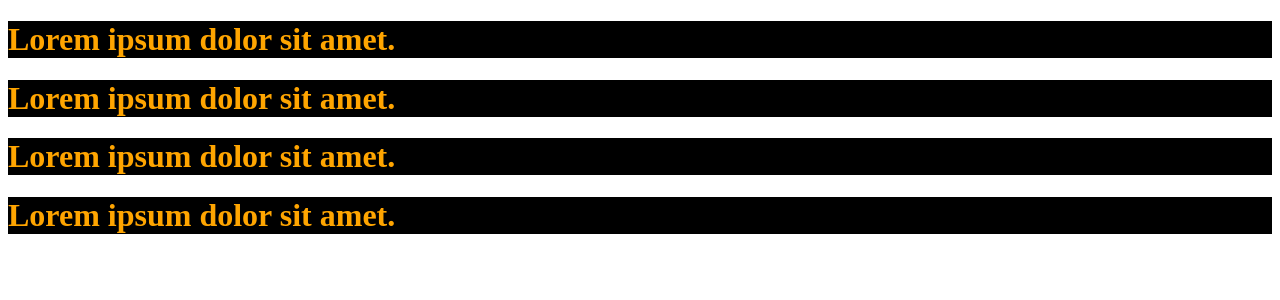
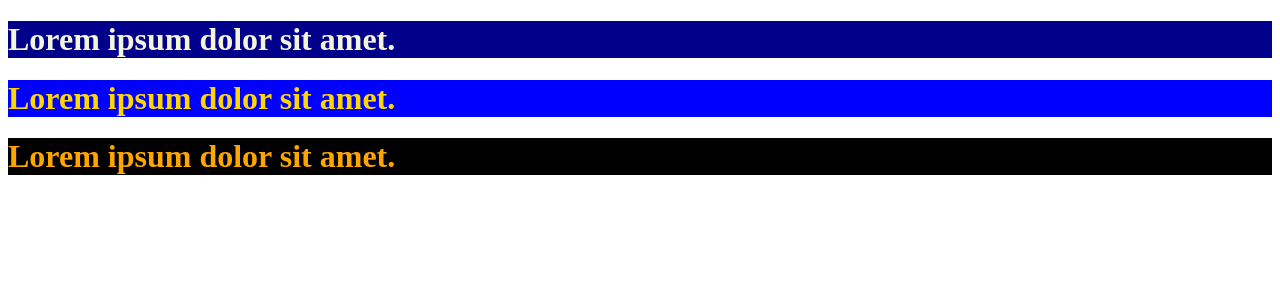
Before and after one commit to smil98/react20231031, a React (Create React App) app: page / in a window 1280 px wide. Shown: the top 300 px of the page. Built offline with nearby package versions, Linux system fonts and the light colour scheme.

Commit message:
Applying styles: if class with same class name is assigned

```diff
--- a/src/App.js
+++ b/src/App.js
@@ -4,13 +4,13 @@
 //chakraui css library
 import MyBox from "./component/MyBox";
 import MyContainer from "./component/MyContainer";
+import { MyComp } from "./component/MyComp";
 
 function App() {
   return (
     <>
       <MyBox />
-      <MyBox />
-      <MyContainer />
+      <MyComp />
       <MyContainer />
     </>
   );
--- a/src/component/MyBox.js
+++ b/src/component/MyBox.js
@@ -1,9 +1,9 @@
-import "../css/style1.css";
+import mycss from "../css/style1.module.css";
 
 export default function MyBox() {
   return (
     <div>
-      <h1 className="boxClass">Lorem ipsum dolor sit amet.</h1>
+      <h1 className={mycss.boxClass}>Lorem ipsum dolor sit amet.</h1>
     </div>
   );
 }
--- /dev/null
+++ b/src/component/MyComp.js
@@ -0,0 +1,9 @@
+export function MyComp() {
+  return (
+    <div>
+      <h1 style={{ color: "gold", backgroundColor: "blue" }}>
+        Lorem ipsum dolor sit amet.
+      </h1>
+    </div>
+  );
+}
--- a/src/component/MyContainer.js
+++ b/src/component/MyContainer.js
@@ -1,8 +1,8 @@
-import "../css/style2.css";
+import style from "../css/style2.module.css";
 export default function MyContainer() {
   return (
     <div>
-      <h1 className="boxClass">Lorem ipsum dolor sit amet.</h1>
+      <h1 className={style.boxClass}>Lorem ipsum dolor sit amet.</h1>
     </div>
   );
 }
```
Also changed, not shown: src/css/style1.module.css (renamed from src/css/style1.css), src/css/style2.module.css (renamed from src/css/style2.css).
